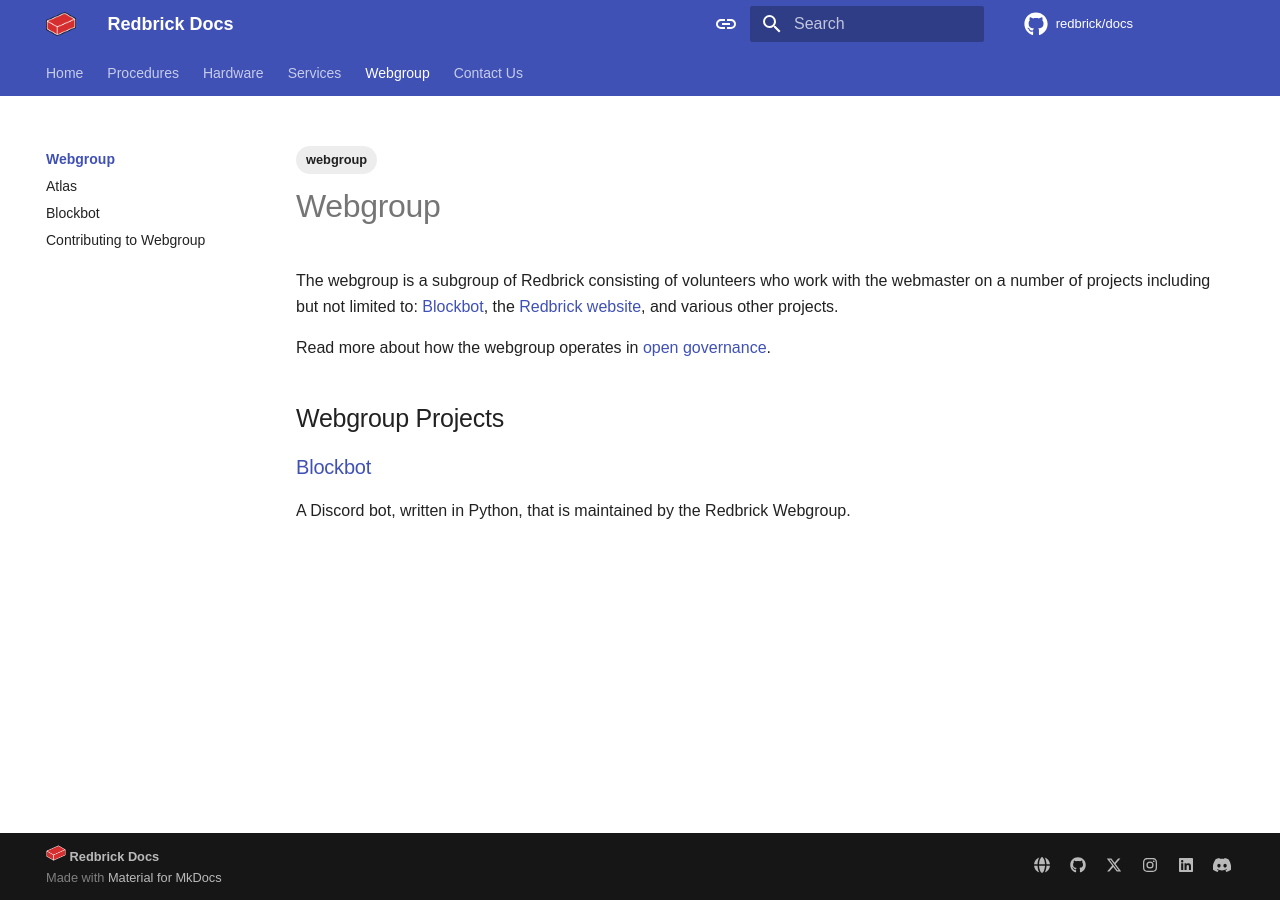
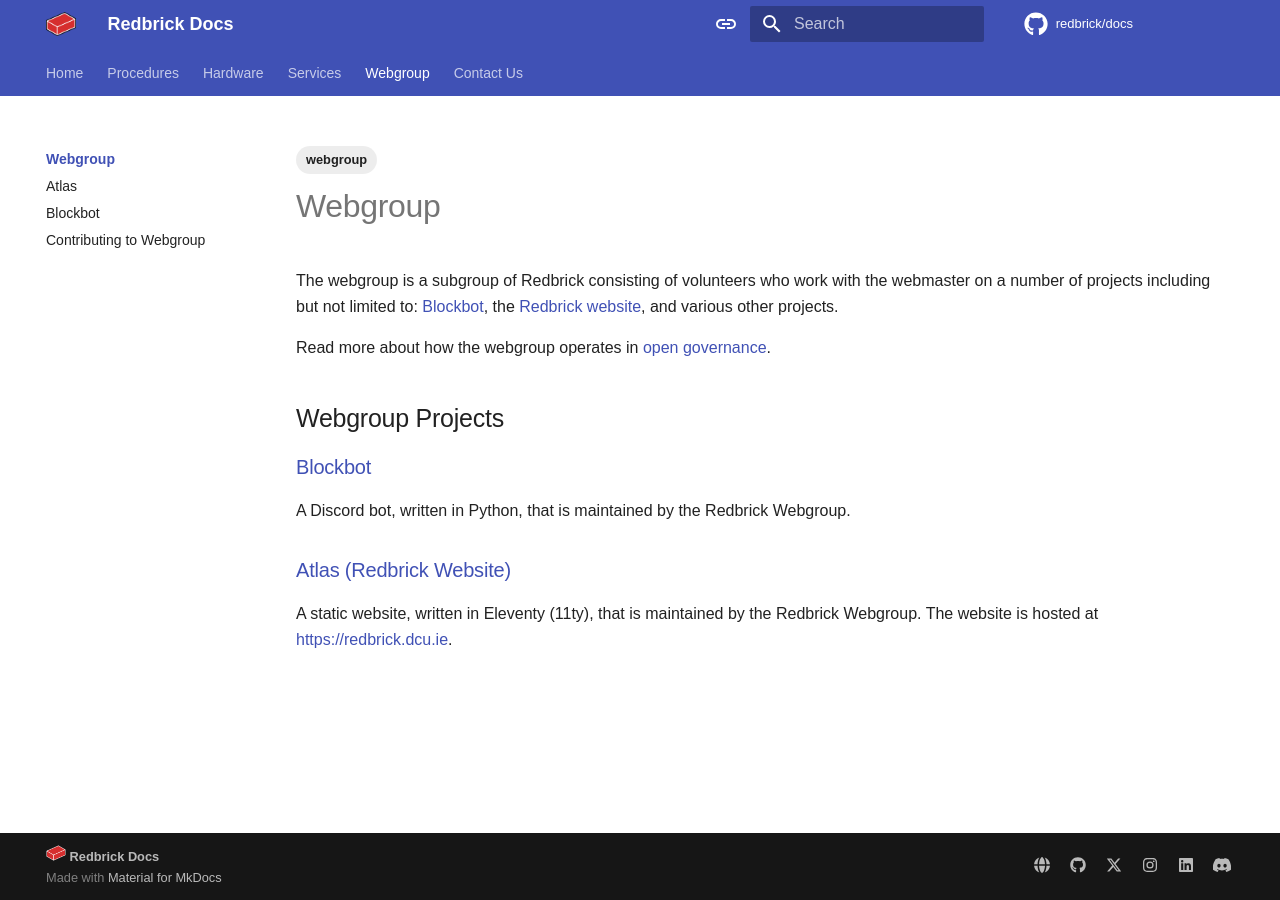
Before and after one commit to redbrick/docs, an MkDocs documentation site: the page built from docs/webgroup/index.md, in a window 1280 px wide. Built offline with MkDocs 1.6.1 and Material for MkDocs 9.7.7, drawn with Linux system fonts in a browser that asks for light colours; some web fonts are replaced; comment, search, counter and statistics services are not loaded.

Commit message:
Added atlas to webgroup projects

```diff
--- a/docs/webgroup/index.md
+++ b/docs/webgroup/index.md
@@ -18,3 +18,7 @@
 ### [Blockbot](blockbot.md)
 
 A Discord bot, written in Python, that is maintained by the Redbrick Webgroup.
+
+### [Atlas (Redbrick Website)](atlas.md)
+
+A static website, written in Eleventy (11ty), that is maintained by the Redbrick Webgroup. The website is hosted at [https://redbrick.dcu.ie](https://redbrick.dcu.ie).
```
Also changed, not shown: docs/webgroup/atlas.md (+2 -0 lines).
